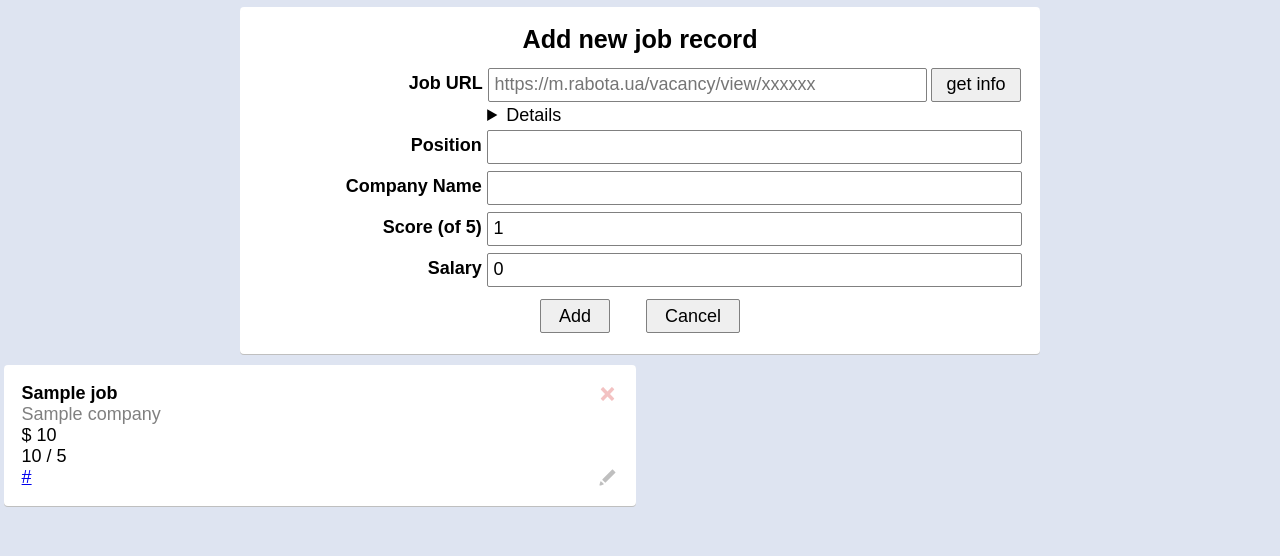
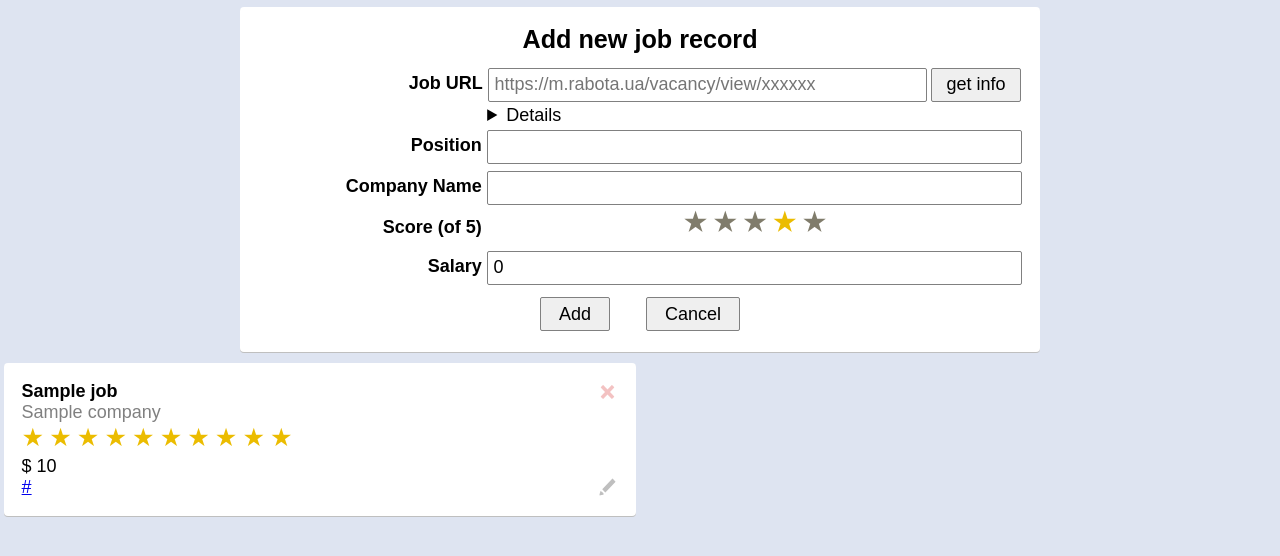
Before and after one commit to Tuoris/job_records, a Flask app: template templates/index.html in a window 1280 px wide. Shown: the top 556 px of the page. Run offline with Flask 2, Linux system fonts and the light colour scheme; the template is opened without the code that fills it: most values are stand-ins (such as "Sample title", 1, 10 or a date in 2020); parts of the project's set-up code (start-up, migrations or seed data) failed here and were passed over.

Commit message:
Change job score to look like a star

```diff
--- a/static/css/style.css
+++ b/static/css/style.css
@@ -48,7 +48,8 @@ form details {
 }
 
 form input,
-form label {
+form label,
+.star_wrapper {
     padding: .3em;
     margin: .2em 0;
 }
@@ -77,8 +78,42 @@ input[type="reset"] {
     margin-top: .5em;
 }
 
-form input {
+form input,
+.star_wrapper {
     width: 70%;
+}
+
+.star_wrapper {
+    display: flex;
+    padding: 0;
+    justify-content: center;
+}
+
+input.star_input {
+    display: none;
+}
+
+.star_label {
+    width: auto;
+    padding: 0 .2em;
+    margin: 0;
+    margin-top: -.2em;
+}
+
+.star_wrapper input {
+    width: auto;
+}
+
+.star {
+    font-size: 1.4em;
+    color: #807c6b;
+    transition: color .2s ease;
+}
+
+input.star_input:checked + label .star,
+.star:hover,
+.job_info .star {
+    color: #ebbc00;
 }
 
 #add_URL,
@@ -125,6 +160,10 @@ ul li:last-of-type {
 
 .job_info {
     width: 90%;
+}
+
+.job_info .score {
+    margin-bottom: .2em;
 }
 
 .controls {
--- a/static/js/main.js
+++ b/static/js/main.js
@@ -135,9 +135,17 @@ var fill_form = function(form, data) {
 
     var inputs = form.elements;
     for (var i = 0; i < inputs.length; i++) {
-        var property = inputs[i].name;
+        var input = inputs[i];
+        var property = input.name;
         if (data.hasOwnProperty(property)) {
-            inputs[i].value = data[property];
+            if (input.type === 'radio') {
+                var matched = String(input.value) === String(data[property]);
+                if (matched) {
+                    input.checked = true;
+                }
+            } else {
+                input.value = data[property];
+            }
         }
     }
 }
--- a/templates/index.html
+++ b/templates/index.html
@@ -22,7 +22,18 @@
         <input type="text" name="company">
         <br>
         <label for="">Score (of 5)</label>
-        <input type="number" name="score" min=1 max=5 value=1>
+        <div class="star_wrapper">
+            {% for score in range(1, 5+1) %}
+            {% if score == 4 %}
+            <input type="radio" class="star_input" name="score" value="{{ score }}" id="astar_{{ score }}" checked>
+            {% else %}
+            <input type="radio" class="star_input" name="score" value="{{ score }}" id="astar_{{ score }}">
+            {% endif %}
+            <label class="star_label" for="astar_{{ score }}">
+                <span class="star">&starf;</span>
+            </label>
+            {% endfor %}
+        </div>
         <br>
         <label for="">Salary</label>
         <input type="number" name="salary" value=0>
@@ -43,7 +54,14 @@
         <input type="text" name="company">
         <br>
         <label for="">Score (of 5)</label>
-        <input type="number" name="score">
+        <div class="star_wrapper">
+            {% for score in range(1, 5+1) %}
+            <input type="radio" class="star_input" name="score" value="{{ score }}" id="estar_{{ score }}">
+            <label class="star_label" for="estar_{{ score }}">
+                <span class="star">&starf;</span>
+            </label>
+            {% endfor %}
+        </div>
         <br>
         <label for="">Salary</label>
         <input type="number" name="salary">
@@ -58,8 +76,12 @@
             <div class="job_info">
                 <div class="job_title">{{ job['job_title'] }}</div>
                 <div class="company_name">{{ job['company'] }}</div>
+                <div class="score">
+                    {% for score in range(job['score']) %}
+                    <span class="star">&starf;</span>
+                    {% endfor %}
+                </div>
                 <div class="salary">$ {{ job['salary'] }}</div>
-                <div class="score">{{ job['score'] }} / 5</div>
                 <a href="{{ job['job_url'] }}">{{ job['job_url'] }}</a>
             </div>
             <div class="controls">
```
